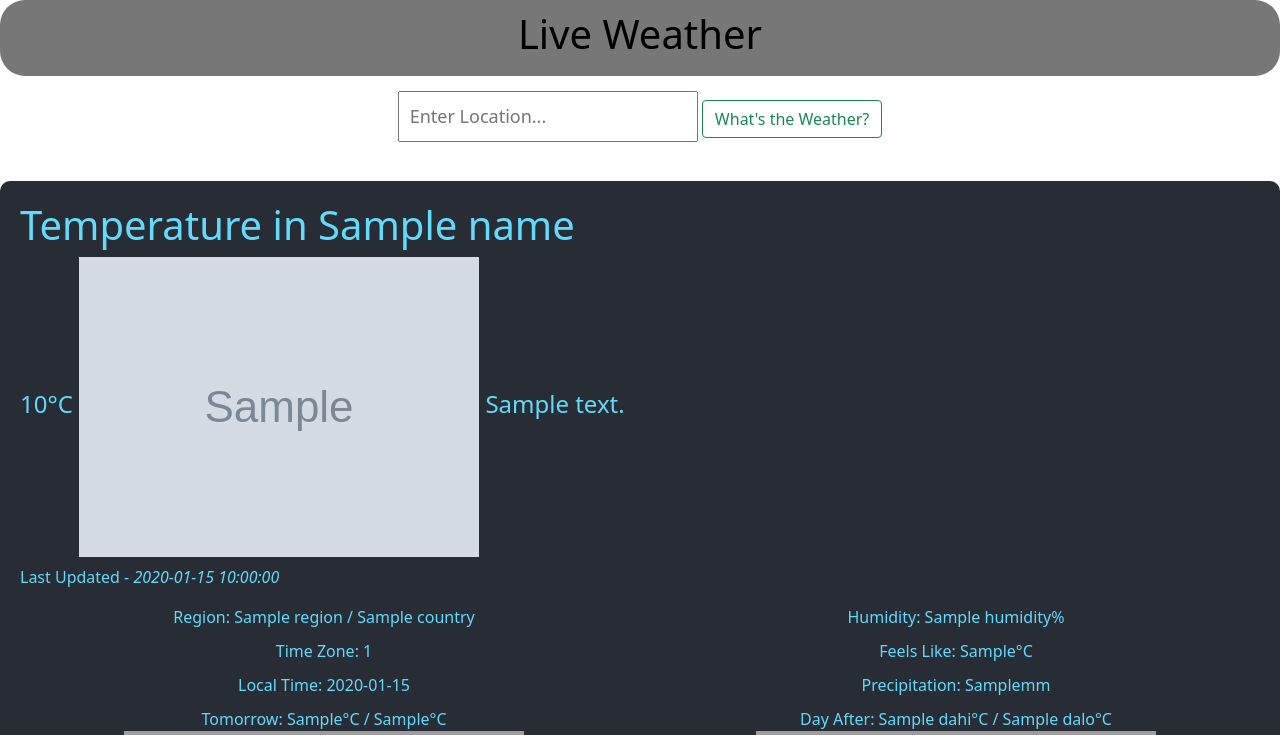
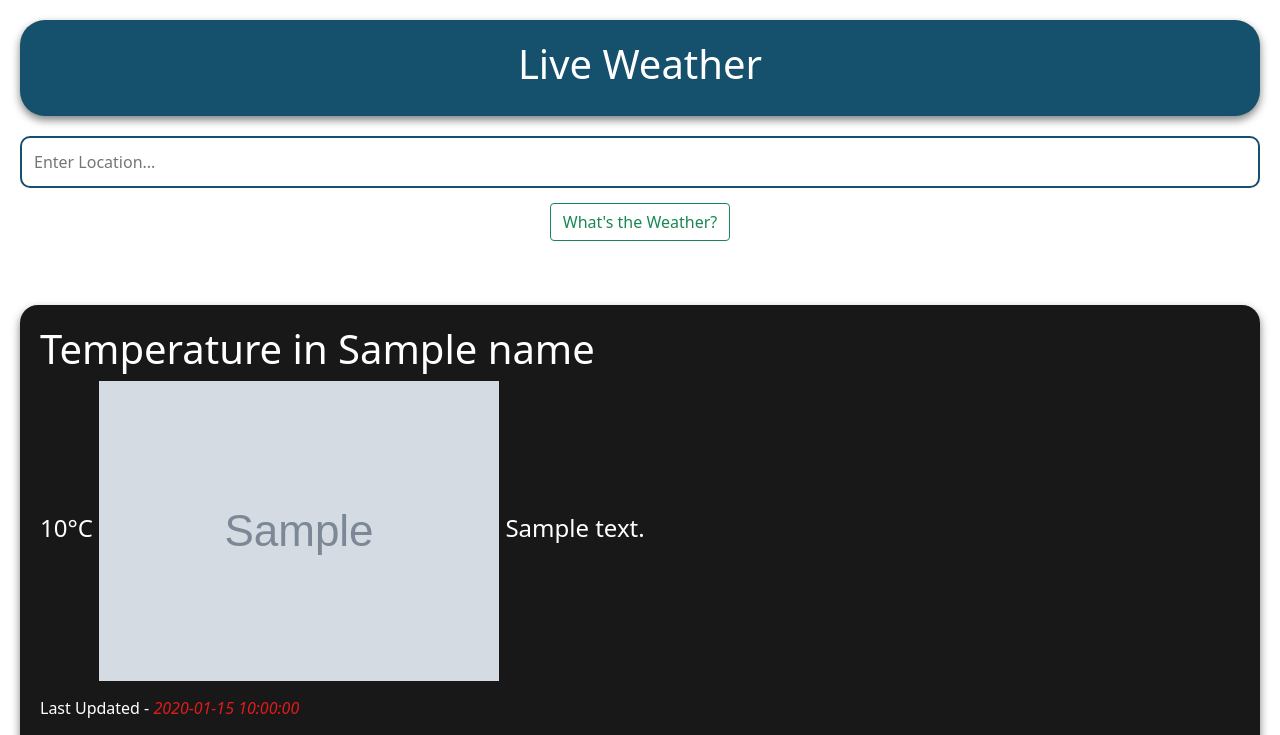
Before and after one commit to Musa-codelib/Weather-Live, a Flask app: template templates/home.html in a window 1280 px wide. Shown: the top 735 px of the page. Run offline with Flask 3, Linux system fonts and the light colour scheme; the template is opened without the code that fills it: most values are stand-ins (such as "Sample title", 1, 10 or a date in 2020); grey boxes marked "Sample" are stand-in pictures; grey boxes are pictures that could not be loaded.

Commit message:
Update home.css

```diff
--- a/static/home.css
+++ b/static/home.css
@@ -1,70 +1,126 @@
 /* home.css */
 
-body {
-    /* background-image: url('background.jpg'); */
-    background-color: rgb(133, 238, 29);
-    /* background-size: cover; */
-    font-family: sans-serif;
-    margin-top: 40px;
-    height: 100%;
-    width: 100%;
+/* Global Styles */
+@font-face {
+    font-family: 'Vogue';
+    src: url('../static/LEMONMILK-Regular.otf') format('truetype');
+    font-weight: normal;
+    font-style: normal;
 }
 
+body {
+    background-color: #f2f2f2;
+    font-family: 'Vogue', sans-serif;
+    margin: 0;
+    padding: 0;
+}
+
+/* Registration Form Styles */
 .regform {
-    background-color: #777777;
-    color: #000000;
-    padding: 10px;
+    background-color: #15506d;
+    color: #ffffff;
+    padding: 20px;
     text-align: center;
     border-radius: 25px;
+    margin: 20px;
+    box-shadow: 0 4px 8px rgba(0, 0, 0, 0.5);
 }
 
 .main-form {
-    margin: 15px;
+    margin: 20px;
 }
 
 .input-field {
-    font-size: 18px;
-    padding: 10px;
-    width: 300px;
+    font-size: 16px;
+    padding: 12px;
+    width: 100%;
+    box-sizing: border-box;
+    margin-bottom: 15px;
+    border: 2px solid #15506d;
+    border-radius: 10px;
+    transition: border-color 0.5s ease;
+}
+
+.input-field:hover,
+.input-field:focus {
+    border-color: #15506d;
 }
 
 .btn-outline-success {
-    color: #fff;
-    background-color: #61dafb;
-    border-color: #61dafb;
-    transition: background-color 0.3s ease;
+    color: #ffffff;
+    background-color: #15506d;
+    border: 2px solid #15506d;
+    border-radius: 15px;
+    padding: 12px 24px;
+    font-size: 18px;
+    cursor: pointer;
+    transition: background-color 0.5s ease, color 0.5s ease, border-color 0.5s ease;
 }
 
 .btn-outline-success:hover {
-    background-color: #282c34;
+    background-color: #ffffff;
+    color: #15506d;
+    border-color: #15506d;
+    border-radius: 15px;
 }
 
-.error-message {
-    background-color: #dc3545;
-    color: #fff;
+/* Weather Info Styles */
+.weather-info {
+    background-color: #181818;
+    color: #ffffff;
     padding: 20px;
-    text-align: center;
-    border-radius: 10px;
+    border-radius: 18px;
+    margin: 20px;
+    box-shadow: 0 4px 8px rgba(0, 0, 0, 0.5);
 }
 
-.weather-info {
-    background-color: #282c34;
-    color: #61dafb;
-    padding: 20px;
-    border-radius: 10px;
+/* Weather Details Styles */
+.weather-details h2 {
+    font-size: 24px;
+    margin-bottom: 15px;
 }
 
-.weather-details h2 {
-    font-size: 24px;
+.weather-details p i {
+    color: #e01b1b; /* Change the color to your preferred color code */
 }
 
+/* Weather Extra and Forecast Styles */
 .weather-extra,
 .weather-forecast {
     margin-top: 20px;
 }
 
+/* Custom styles for the new layout */
+.weather-extra .col,
+.weather-forecast .col {
+    width: 33.33%; /* Each column takes up one-third of the row */
+    float: left;
+    box-sizing: border-box;
+    padding: 0 5px 0 15px; /* Adjusted padding for better spacing */
+}
+
+/* Clear floats after the columns */
+.weather-extra:after,
+.weather-forecast:after {
+    content: "";
+    display: table;
+    clear: both;
+}
+
 .weather-extra p,
 .weather-forecast p {
-    font-size: 16px;
-    margin-bottom: 10px;
+    font-size: 20px;
+    margin-bottom: 15px;
 }
+
+/* Error Message Styles */
+.error-message {
+    background-color: #b41c2c;
+    color: #fff;
+    padding: 20px;
+    text-align: center;
+    border-radius: 20px;
+    margin-top: 40px;
+    margin-left: 200px;
+    margin-right: 200px;
+}
```
